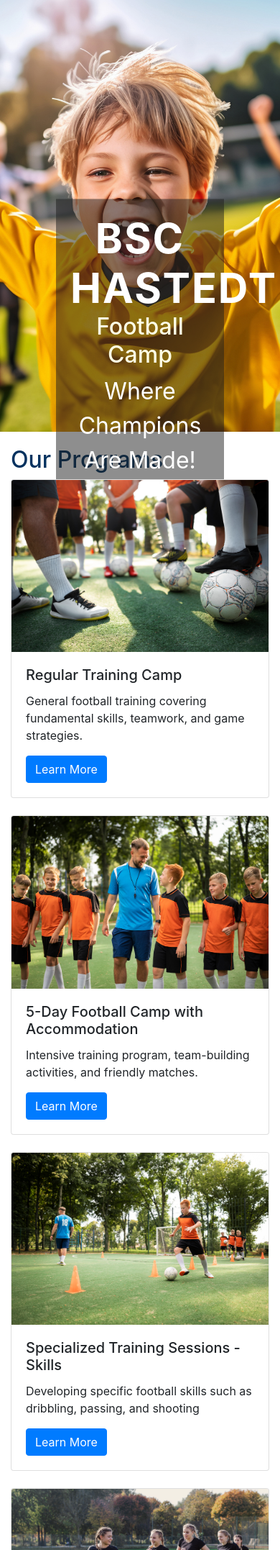
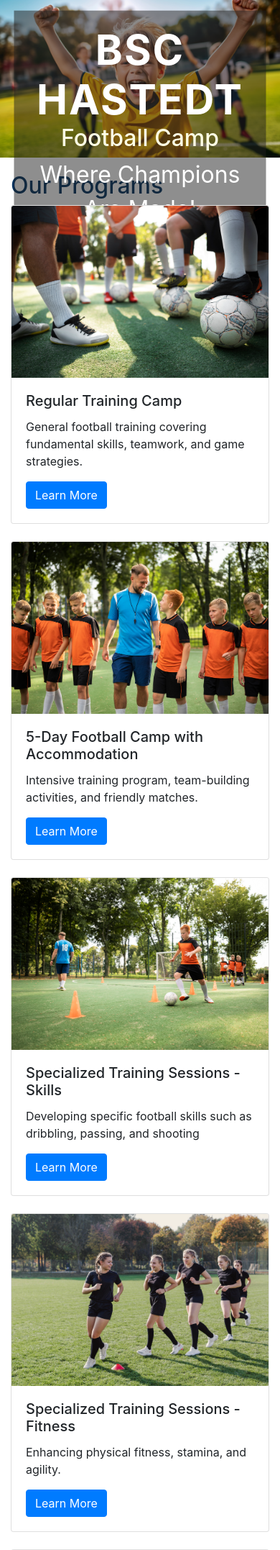
Before and after one commit to ibra8080/BSC-Hastedt-football-camp, a Django app: page / in a window 390 px wide. Shown: the part 56-2210 px from the top of the page at 72% size. Run offline with Django 4.2, Linux system fonts and the light colour scheme; data comes from the database, SQL or seed files in the repository; some libraries are stand-ins or nearby versions.

Commit message:
Debug responsive display in home page

```diff
--- a/football_camp/static/css/style.css
+++ b/football_camp/static/css/style.css
@@ -5,7 +5,7 @@ html, body {
 
 body {
     padding-top: 56px;
-    background-color: #fff;
+    background-color: #ffffe5;
 }
 
 main {
@@ -73,9 +73,19 @@ footer .fab {
     margin: 0px 10px 0px 10px;
 }
 
-/* responsive design */
-@media (max-width: 768px) {
-    .col-md-6 {
-        width: 100%;
+/* Responsive design */
+@media (max-width: 767.98px) {
+    .col-12 {
+        max-width: 100%;
+        flex: 0 0 100%;
+    }
+
+    /* Adjust hero content for smaller screens */
+    .hero-content {
+        width: 90%;
+    }
+
+    .hero img {
+        height: auto;
     }
 }
--- a/football_camp/templates/football_camp/home.html
+++ b/football_camp/templates/football_camp/home.html
@@ -4,7 +4,6 @@
 {% block title %}Home{% endblock %}
 
 {% block content %}
-
 <div class="hero">
     <img src="{% static 'images/hero.jpg' %}" alt="BSC-Hastedt-football-camp" class="img-fluid">
     <div class="hero-content">
@@ -18,7 +17,7 @@
     <h2 class="title">Our Programs</h2>
     <div class="row">
         {% for service in services %}
-            <div class="col-12 col-sm-12 col-md-6">
+        <div class="col-12 col-md-6">
             <div class="card mb-4">
                 {% if service.image %}
                 <img class="card-img-top" src="{{ service.image.url }}" alt="{{ service.title }}">
@@ -32,6 +31,5 @@
         </div>
         {% endfor %}
     </div>
-
 </div>
 {% endblock %}
```
Lines whose indentation alone changed are shown as unchanged.
